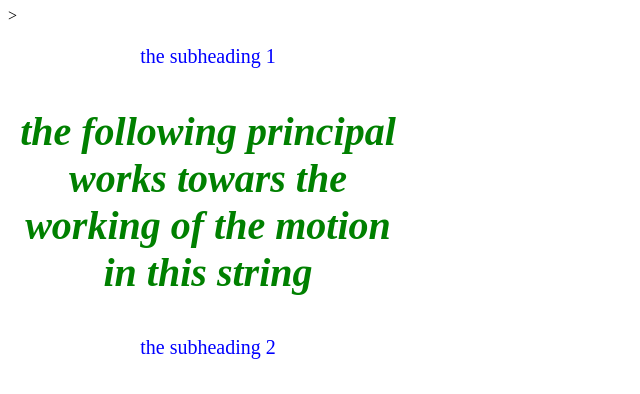
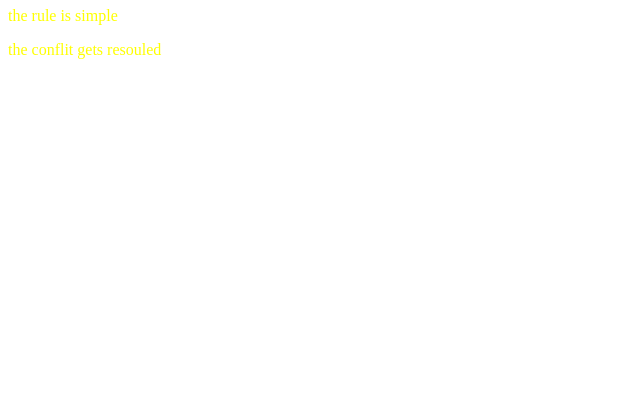
Before and after one commit to anil1001/coursera-test, a plain HTML site: page site/index.html in a window 1280 px wide. Shown: the part 73-467 px from the top of the page, without its empty margins (0-640 px from the left). Drawn offline with Linux system fonts and the light colour scheme.

Commit message:
new programme

```diff
--- a/site/index.html
+++ b/site/index.html
@@ -6,27 +6,16 @@
 <link rel="stylesheet" href="external.css">
 <style>
 p{
-	color: blue;
-	font-size: 20px;
-    width:400px;
-    text-align: center;
-}
-.highlight{
-	color: green;
-	font-size: 40px;
-	font-weight: bold;
-	font-style: italic;
-	background color: pink;
-	text-align: center;
+	color: yellow;
+
 }
 </style>
 </head>
 <body>
-<h1>the css application 1</h1>>
+<h1>the css application 1</h1>
+<p>the rule is simple</p>
+<p style="colour:black;">the conflit gets resouled</p>
 
-<p> the subheading 1</p>
-<p class="highlight">the following principal works towars the working of the motion in this string</p>
-<p>the subheading 2<p>
-<p class="highlight">the following principal works different</p>
+
 </body>
 </html>
```
